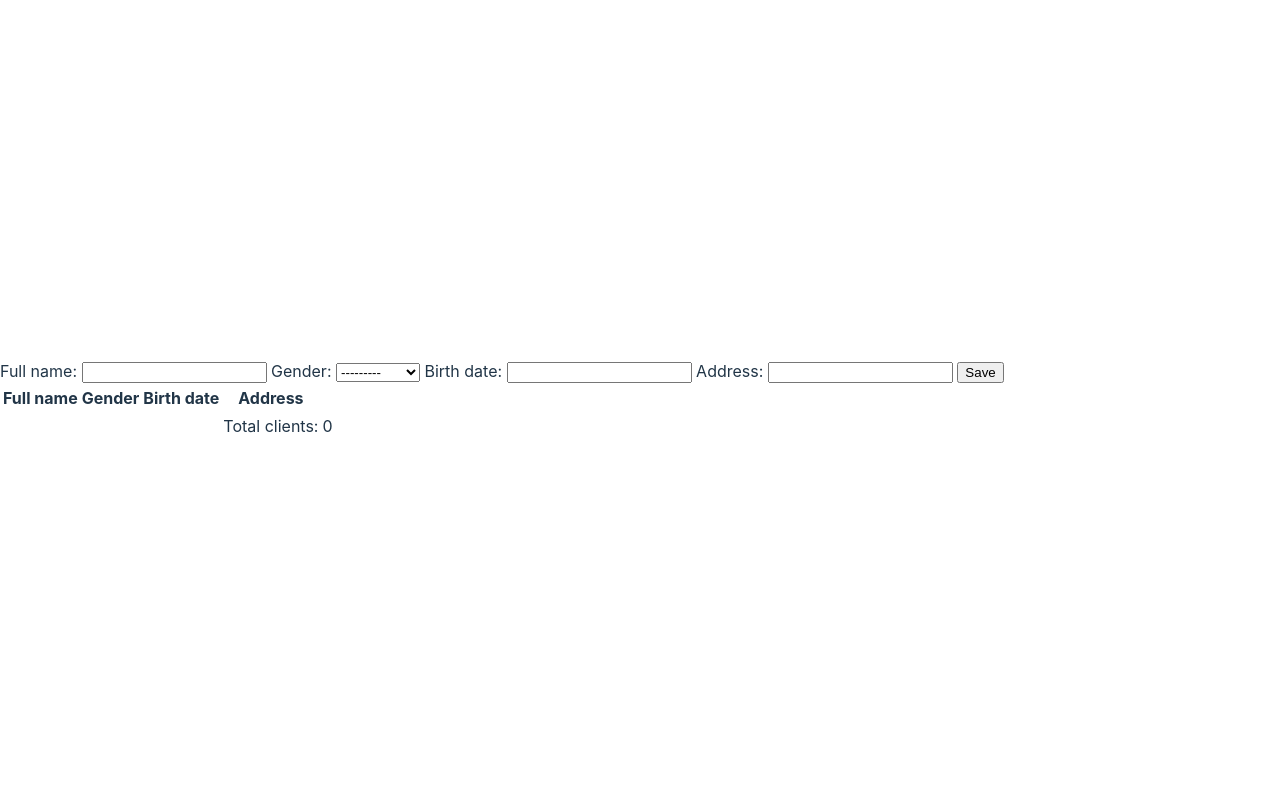
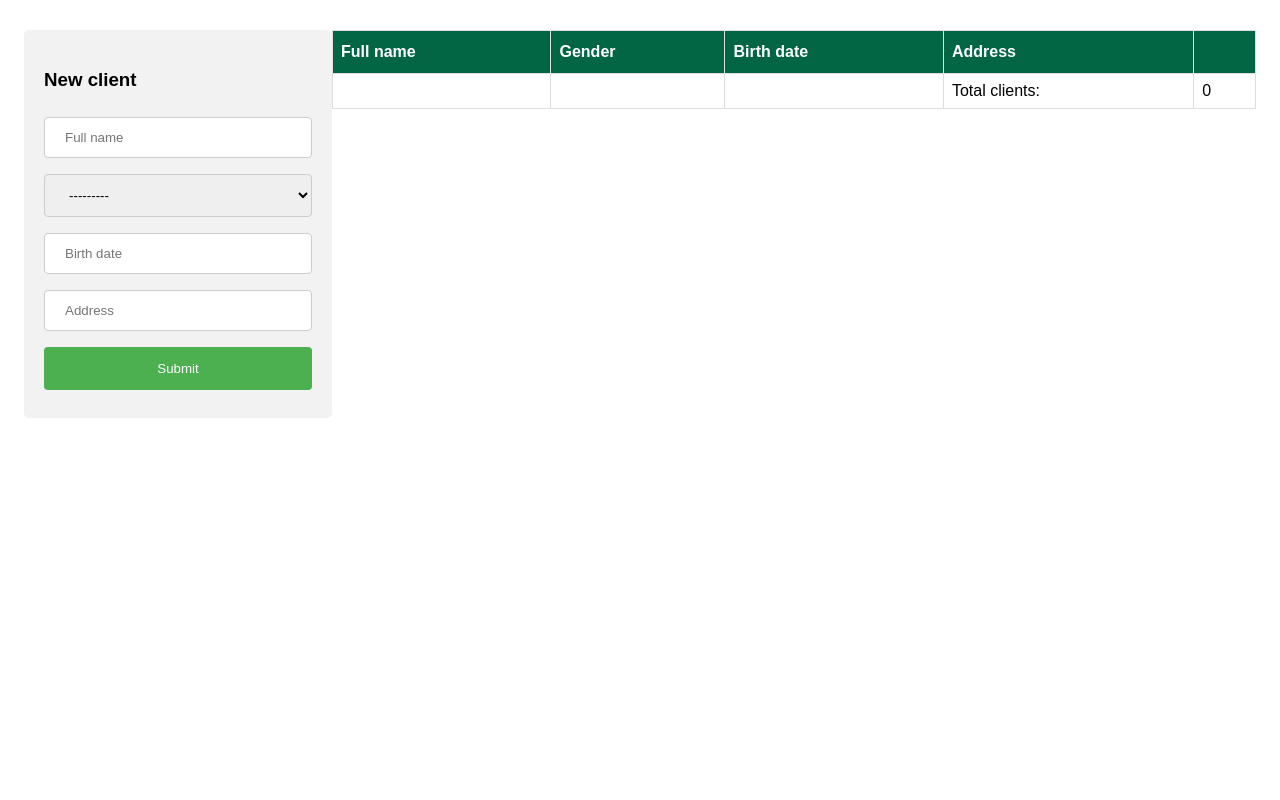
Before and after one commit to kanatm287/bluesquare, a Django app: page /clients/ in a window 1280 px wide. Run offline with Django 4.2, Linux system fonts and the light colour scheme; data that the repository does not hold is empty; style sheets or scripts are compiled from the project's sources.

Commit message:
add  basic styling.wip

```diff
--- a/backend/tech_task/forms.py
+++ b/backend/tech_task/forms.py
@@ -1,4 +1,6 @@
 from django import forms
+from django.forms import TextInput, Select, DateInput
+
 from .models import Client, Insurance
 
 
@@ -11,6 +13,24 @@ class ClientForm(forms.ModelForm):
             'gender': 'Gender',
             'birth_date': 'Birth date',
             'address': 'Address'
+        }
+        widgets = {
+            'full_name': TextInput(attrs={
+                'class': "form-control",
+                'placeholder': 'Full name'
+            }),
+            'gender': Select(attrs={
+                'class': "form-control",
+                'placeholder': 'Gender'
+            }),
+            'birth_date': DateInput(attrs={
+                'class': "form-control",
+                'placeholder': 'Birth date'
+            }),
+            'address': TextInput(attrs={
+                'class': "form-control",
+                'placeholder': 'Address'
+            })
         }
 
 
--- /dev/null
+++ b/backend/tech_task/static/clients/style.css
@@ -0,0 +1,75 @@
+body {
+  padding: 24px;
+  font-family: 'Source Sans Pro', sans-serif;
+  margin: 0;
+}
+
+.container {
+  border-radius: 5px;
+  background-color: #f2f2f2;
+  padding: 20px;
+}
+
+.col-25 {
+  float: left;
+  width: 25%;
+  margin-top: 6px;
+}
+
+.col-75 {
+  float: left;
+  width: 75%;
+  margin-top: 6px;
+}
+
+input[type=text], select {
+  width: 100%;
+  padding: 12px 20px;
+  margin: 8px 0;
+  display: inline-block;
+  border: 1px solid #ccc;
+  border-radius: 4px;
+  box-sizing: border-box;
+}
+
+input[type=submit] {
+  width: 100%;
+  background-color: #4CAF50;
+  color: white;
+  padding: 14px 20px;
+  margin: 8px 0;
+  border: none;
+  border-radius: 4px;
+  cursor: pointer;
+}
+
+input[type=submit]:hover {
+  background-color: #45a049;
+}
+
+#clients {
+  font-family: Arial, Helvetica, sans-serif;
+  border-collapse: collapse;
+  width: 100%;
+}
+
+#clients td, #clients th {
+  border: 1px solid #ddd;
+  padding: 8px;
+}
+
+#clients tr:nth-child(even) {
+  background-color: #f2f2f2;
+}
+
+#clients tr:hover {
+  background-color: #ddd;
+}
+
+#clients th {
+  padding-top: 12px;
+  padding-bottom: 12px;
+  text-align: left;
+  background-color: #026644;
+  color: white;
+}
--- a/backend/tech_task/templates/clients/index.html
+++ b/backend/tech_task/templates/clients/index.html
@@ -6,12 +6,31 @@
 
 {% block content %}
   <div>
+    <div class="row">
+      <div class="col-25">
+        <div class="container">
+          <h3>New client</h3>
           <form id="clients" action="/clients/" method="post">
             {% csrf_token %}
-      {{ form }}
-      <input form="clients" class="btn btn-primary" type="submit" value="Save">
+            {#            {{ form }}#}
+            <div>
+              {{ form.full_name }}
+            </div>
+            <div>
+              {{ form.gender }}
+            </div>
+            <div>
+              {{ form.birth_date }}
+            </div>
+            <div>
+              {{ form.address }}
+            </div>
+            <input form="clients" class="btn btn-primary" type="submit" value="Submit">
           </form>
-    <table>
+        </div>
+      </div>
+      <div class="col-75">
+        <table id="clients">
           <thead>
           <tr>
             <th>Full name</th>
@@ -44,6 +63,7 @@
               <td>
                 <input form="client-id{{ client.id }}" class="btn btn-primary" type="submit" value="Delete">
               </td>
+            </tr>
           {% endfor %}
           </tbody>
           <tfoot>
@@ -57,4 +77,6 @@
           </tfoot>
         </table>
       </div>
+    </div>
+  </div>
 {% endblock %}
```
Lines whose indentation alone changed are shown as unchanged.
